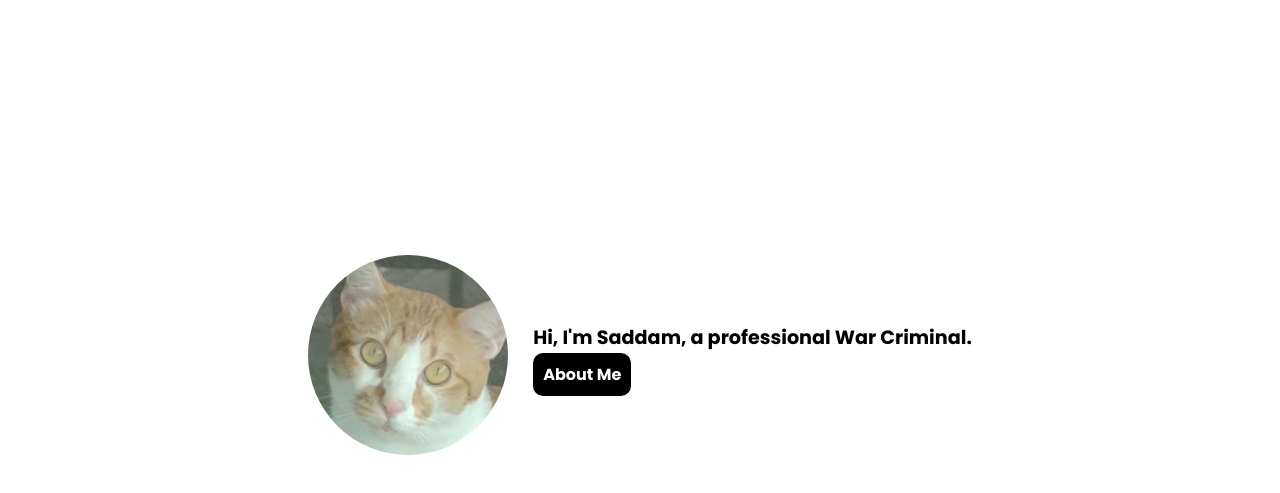
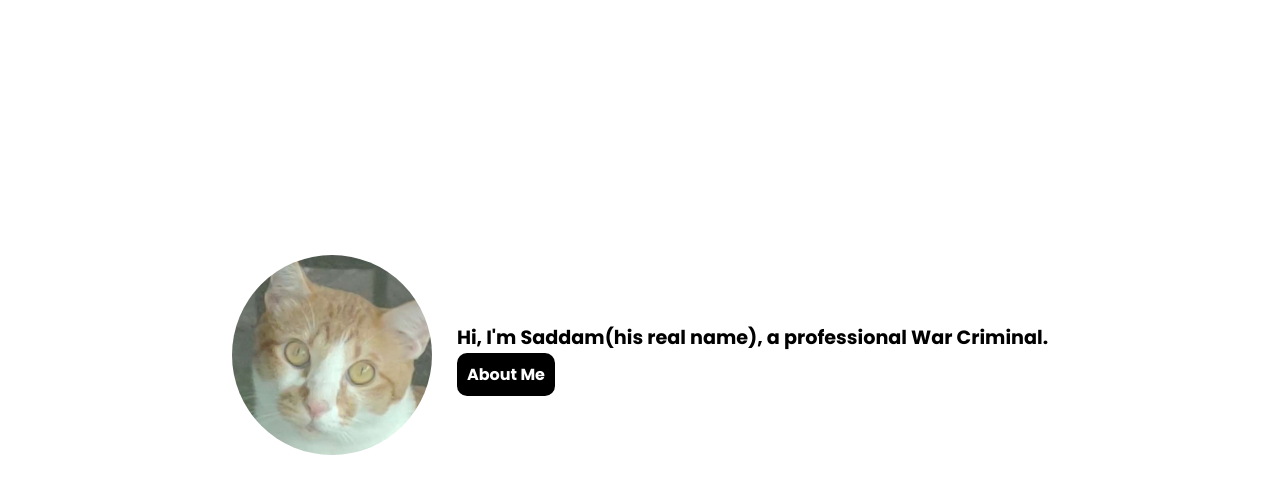
Before and after one commit to shunceyb/LAB-CSS-Git, a plain HTML site: page Lab01-NavBar/index.html in a window 1280 px wide. Both pictures are taken after a click on the link "Home". Shown: the part 85-578 px from the top of the page. Drawn offline with Linux system fonts and the light colour scheme.

Commit message:
Update index.html

```diff
--- a/Lab01-NavBar/index.html
+++ b/Lab01-NavBar/index.html
@@ -26,7 +26,7 @@
       <div id="me">
         <img src="images/saddam.jpg" alt="saddam" id="img">
         <div id="info">
-          <p id="intro-text">Hi, I'm Saddam, a professional War Criminal.</p>
+          <p id="intro-text">Hi, I'm Saddam(his real name), a professional War Criminal.</p>
           <a href="#about" id="about-me-btn">About Me</a>
         </div>
       </div>
```
